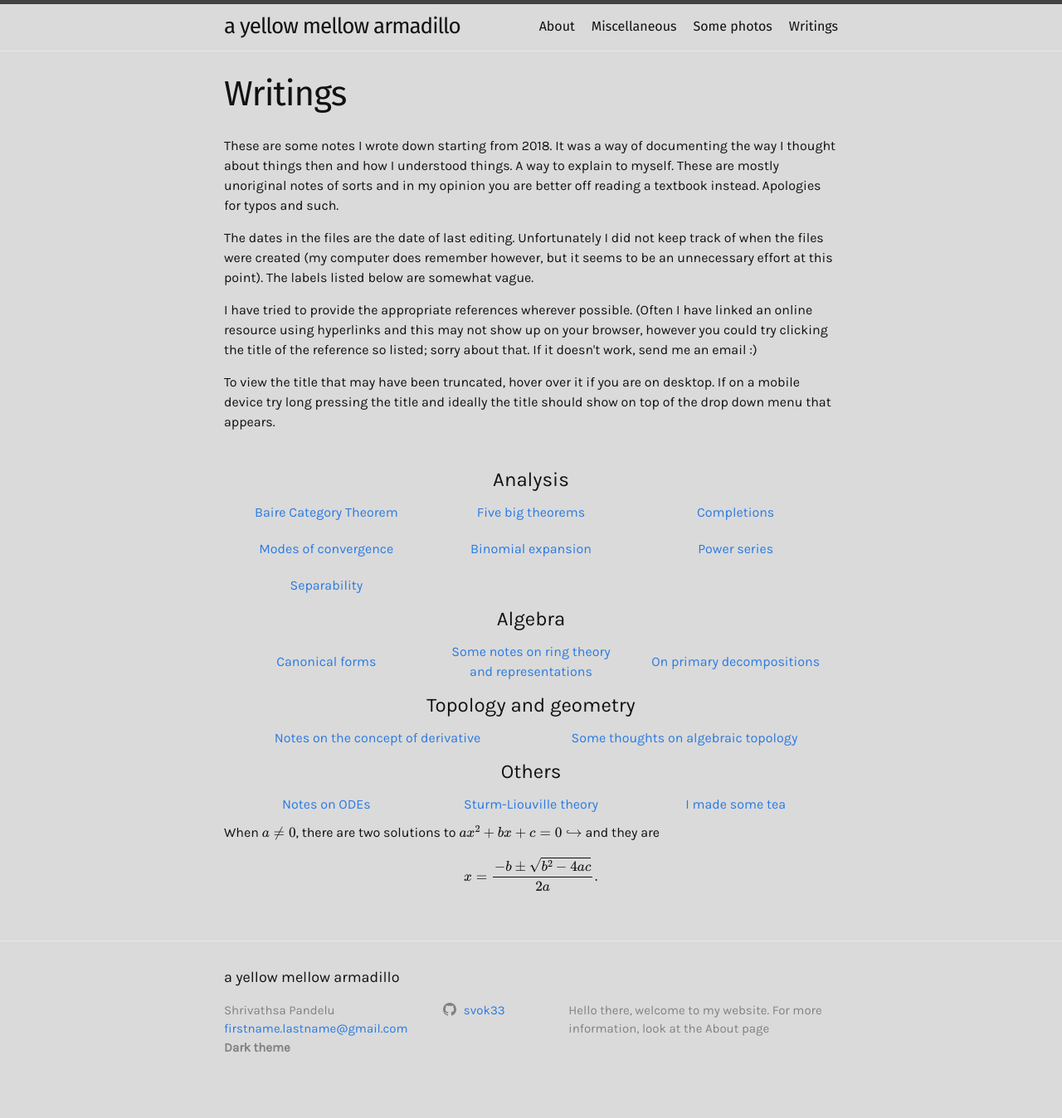
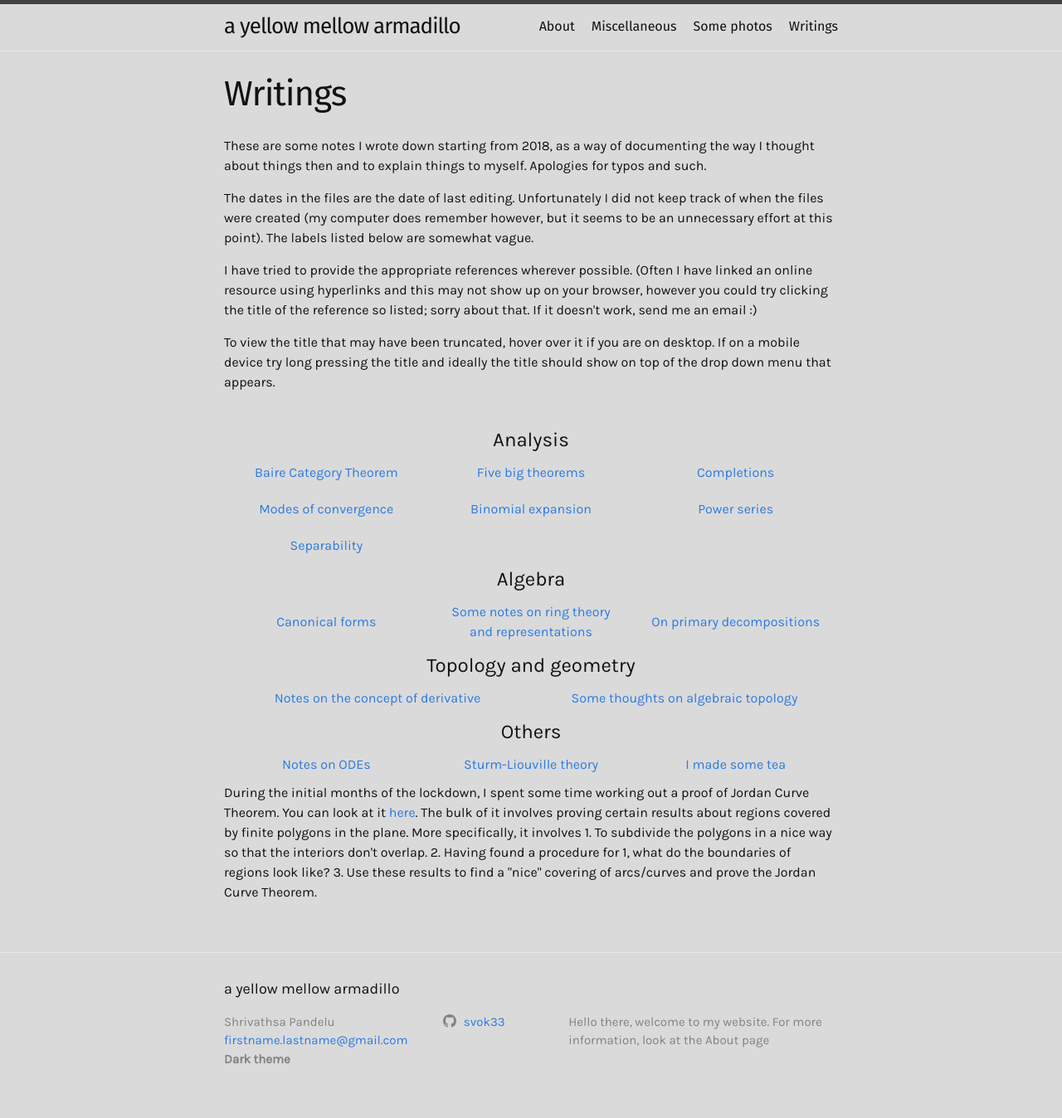
Before and after one commit to shrivathsap/shrivathsap.github.io, a Jekyll site: the page built from writings.html, in a window 1280 px wide. Shown: the whole page at 83% size. Built offline with Jekyll 4.4.1, drawn with Linux system fonts in a browser that asks for light colours.

Commit message:
added jct

```diff
--- a/writings.html
+++ b/writings.html
@@ -14,17 +14,10 @@ title: Writings
 	</head>
 	<body>
 
-		<p>These are some notes I wrote down starting from 2018. It was a way of documenting the way I thought about things
-		then and how I understood things. A way to explain to myself. These are mostly unoriginal notes of sorts and in my opinion
-		you are better off reading a textbook instead. Apologies for typos and such.</p>
-		<p>The dates in the files are the date of last editing. Unfortunately I did not keep track of when the files were
-		created (my computer does remember however, but it seems to be an unnecessary effort at this point). The labels
-		listed below are somewhat vague.</p>
-		<p>I have tried to provide the appropriate references wherever possible. (Often I have linked an online resource
-		using hyperlinks and this may not show up on your browser, however you could try clicking the title of the
-		reference so listed; sorry about that. If it doesn't work, send me an email :)</p>
-		<p>To view the title that may have been truncated, hover over it if you are on desktop. If on a mobile device
-		try long pressing the title and ideally the title should show on top of the drop down menu that appears.</p>
+		<p>These are some notes I wrote down starting from 2018, as a way of documenting the way I thought about things then and to explain things to myself. Apologies for typos and such.</p>
+		<p>The dates in the files are the date of last editing. Unfortunately I did not keep track of when the files were created (my computer does remember however, but it seems to be an unnecessary effort at this point). The labels listed below are somewhat vague.</p>
+		<p>I have tried to provide the appropriate references wherever possible. (Often I have linked an online resource using hyperlinks and this may not show up on your browser, however you could try clicking the title of the reference so listed; sorry about that. If it doesn't work, send me an email :)</p>
+		<p>To view the title that may have been truncated, hover over it if you are on desktop. If on a mobile device try long pressing the title and ideally the title should show on top of the drop down menu that appears.</p>
 
 		<br>
 
@@ -117,7 +110,6 @@ title: Writings
 			</table>
 		</div>
 
-		<p>When \(a \ne 0\), there are two solutions to \(ax^2 + bx + c = 0 \hookrightarrow \) and they are
-$$x = {-b \pm \sqrt{b^2-4ac} \over 2a}.$$</p>
+		<p>During the initial months of the lockdown, I spent some time working out a proof of Jordan Curve Theorem. You can look at it <a href="./resources/pdfs/topgeom/even better.pdf">here</a>. The bulk of it involves proving certain results about regions covered by finite polygons in the plane. More specifically, it involves 1. To subdivide the polygons in a nice way so that the interiors don't overlap. 2. Having found a procedure for 1, what do the boundaries of regions look like? 3. Use these results to find a "nice" covering of arcs/curves and prove the Jordan Curve Theorem.</p>
 	</body>
 </html>
```
Also changed, not shown: 1 other file.
